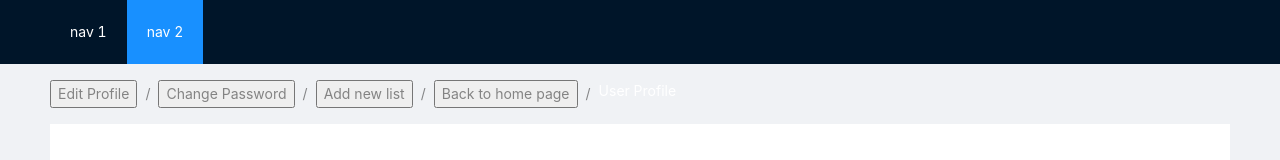
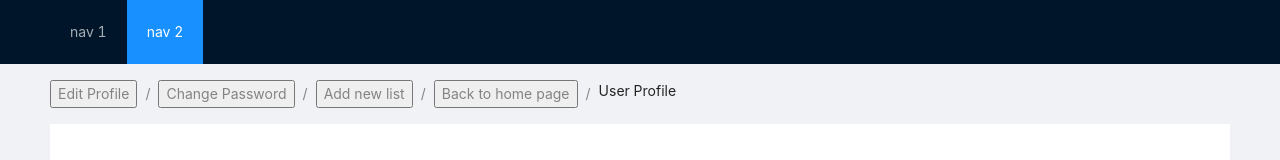
Before and after one commit to bilibalaboom413/sellPhone, a React (Create React App) app in the folder client/: page /userHome in a window 1280 px wide. Shown: the top 160 px of the page. Built offline with nearby package versions, Linux system fonts and the light colour scheme.

Commit message:
Fix bugs

```diff
--- a/client/src/Homepage/homepage.css
+++ b/client/src/Homepage/homepage.css
@@ -13,9 +13,13 @@
   text-align: center;
 }
 .Homepage .navigationbar p,
-span {
+.Homepage span {
   color: white;
   text-align: center;
+}
+
+.Homepage span.added-quantity {
+  color: black;
 }
 .Homepage .navigationbar .Barleft {
   float: left;
--- a/client/src/Userpage/base.css
+++ b/client/src/Userpage/base.css
@@ -1,7 +1,7 @@
 @import "~antd/dist/antd.css";
 
 .UserHome .body {
-  font-family: "微软雅黑";
+  font-family: "Open Sans", sans-serif;
   font-size: 14px;
   color: #333;
   background: #efefef;
```
Also changed, not shown: 1 other file (tests, documents, lock files or other folders).
